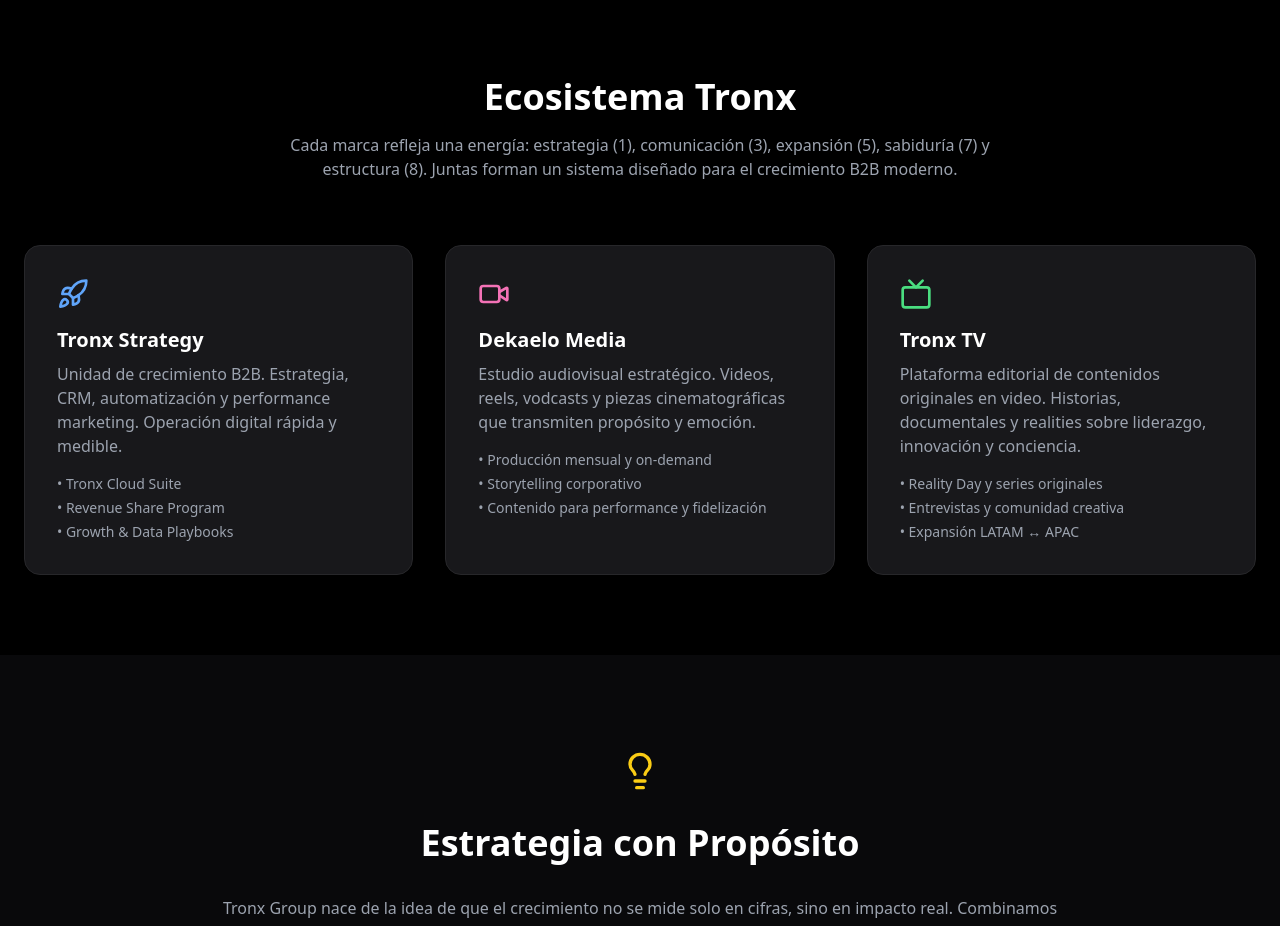
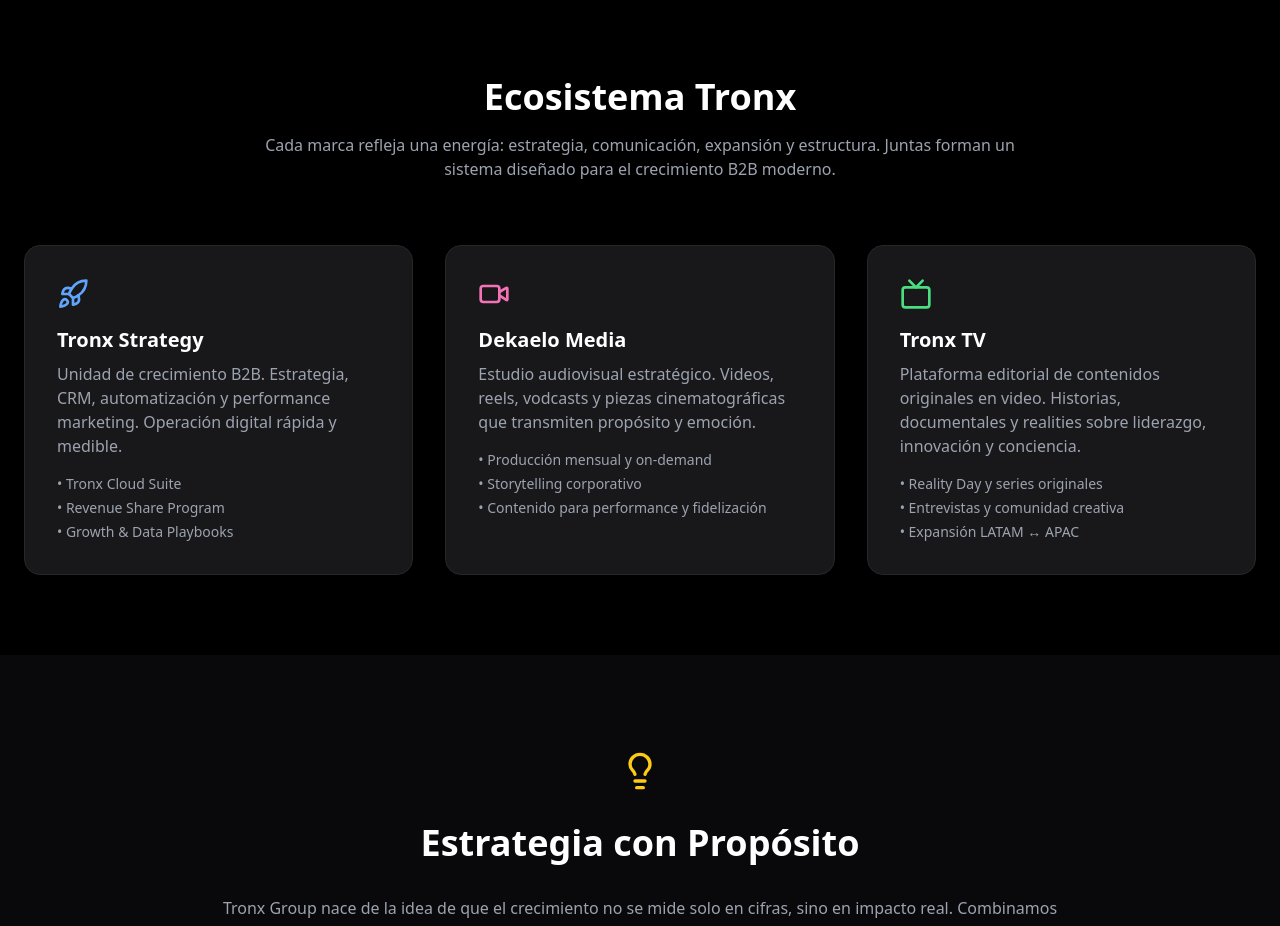
Before and after one commit to TronxGroup/tronxgroup, a Next.js app: page / in a window 1280 px wide. Shown: the part 780-1706 px from the top of the page. Built offline with nearby package versions, Linux system fonts and the light colour scheme.

Commit message:
Update Landing.tsx

```diff
--- a/app/_components/Landing.tsx
+++ b/app/_components/Landing.tsx
@@ -143,8 +143,8 @@ export default function Landing() {
             Ecosistema Tronx
           </h2>
           <p className="text-gray-400 max-w-3xl mx-auto">
-            Cada marca refleja una energía: estrategia (1), comunicación (3),
-            expansión (5), sabiduría (7) y estructura (8). Juntas forman un
+            Cada marca refleja una energía: estrategia, comunicación,
+            expansión y estructura. Juntas forman un
             sistema diseñado para el crecimiento B2B moderno.
           </p>
         </motion.div>
```
